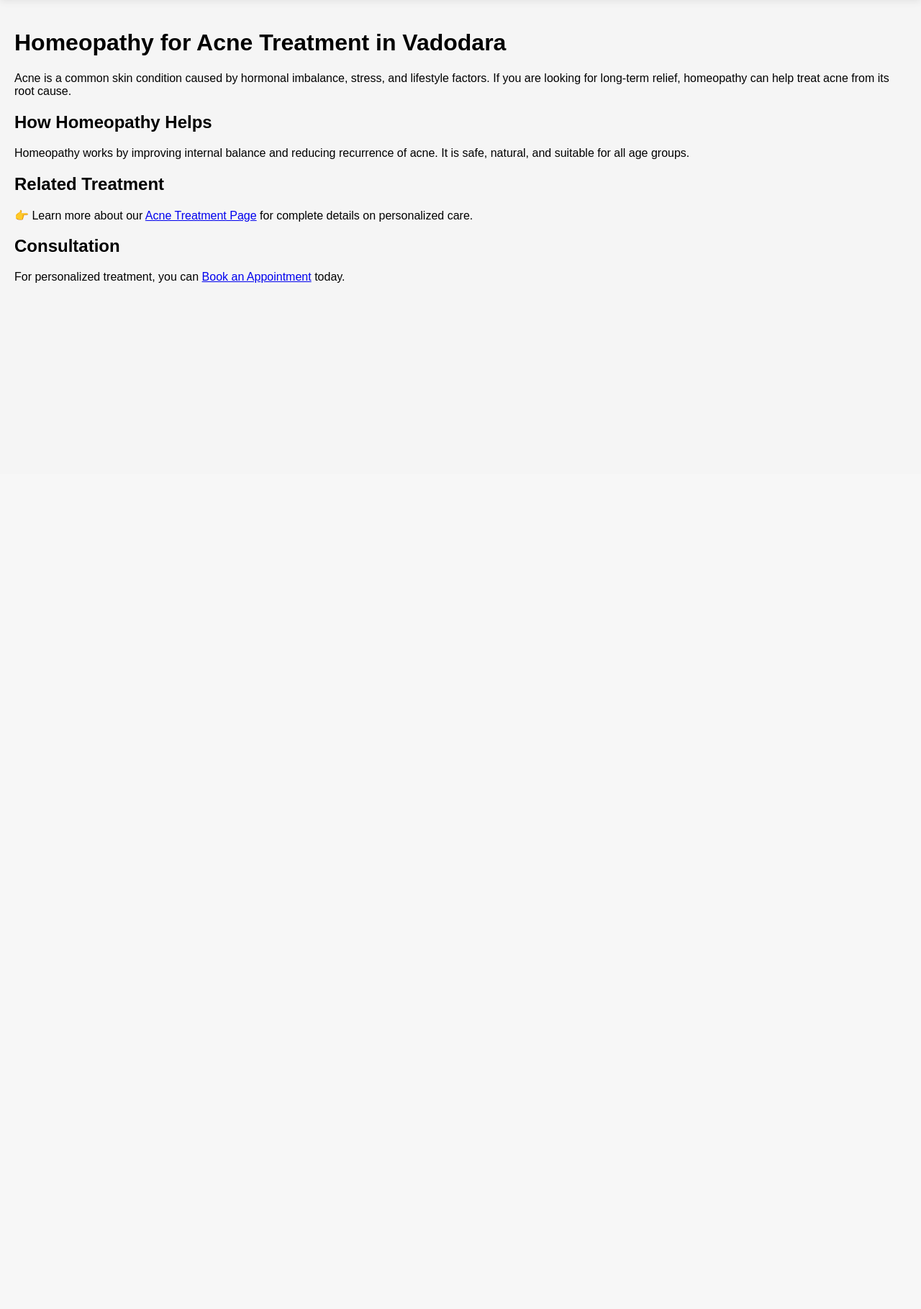
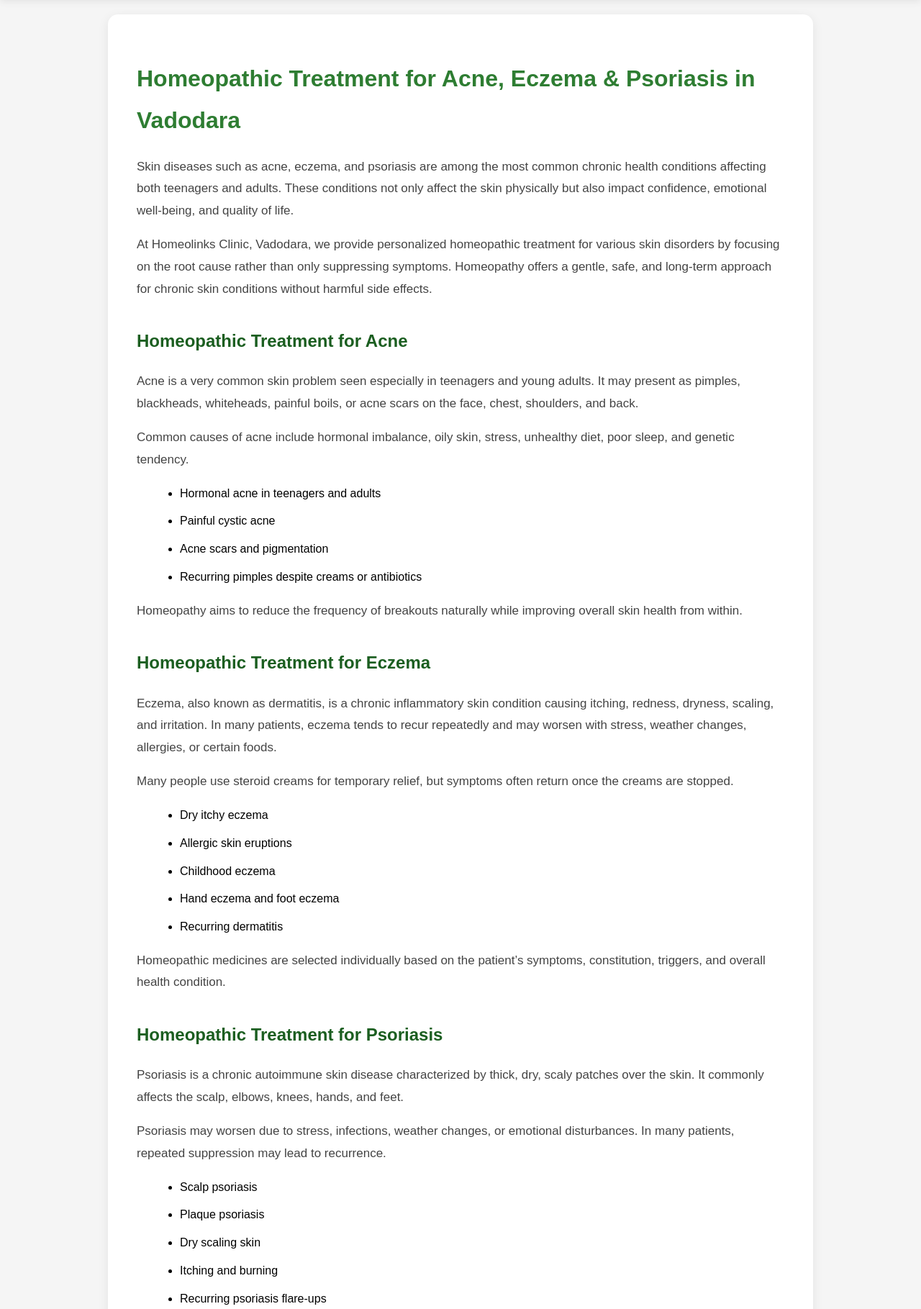
Before and after one commit to kartiklaswani/homeolinks, a Flask app: page /blog/acne-blog in a window 1280 px wide. Shown: the part 141-1960 px from the top of the page at 72% size. Before the commit the page ends 534 px from the top, so only its background shows below. Run offline with Flask 3, Linux system fonts and the light colour scheme; some libraries are stand-ins or nearby versions.

Commit message:
Improved skin disease SEO page

```diff
--- a/templates/acne-blog.html
+++ b/templates/acne-blog.html
@@ -2,34 +2,187 @@
 
 {% block content %}
 
-<div class="section">
+<style>
 
-<h1>Homeopathy for Acne Treatment in Vadodara</h1>
+.blog-container{
+    max-width:900px;
+    margin:auto;
+    background:white;
+    padding:40px;
+    border-radius:14px;
+    box-shadow:0 4px 15px rgba(0,0,0,0.08);
+    line-height:1.8;
+}
+
+.blog-container h1{
+    color:#2e7d32;
+    margin-bottom:20px;
+}
+
+.blog-container h2{
+    color:#1b5e20;
+    margin-top:35px;
+}
+
+.blog-container p{
+    color:#444;
+    font-size:17px;
+}
+
+.blog-container ul{
+    margin-left:20px;
+}
+
+.blog-container li{
+    margin-bottom:10px;
+}
+
+.cta{
+    margin-top:40px;
+    background:#e8f5e9;
+    padding:25px;
+    border-radius:12px;
+    text-align:center;
+}
+
+.cta a{
+    display:inline-block;
+    margin-top:15px;
+    background:#2e7d32;
+    color:white;
+    padding:14px 24px;
+    text-decoration:none;
+    border-radius:8px;
+    font-weight:bold;
+}
+
+</style>
+
+<div class="blog-container">
+
+    <h1>
+        Homeopathic Treatment for Acne, Eczema & Psoriasis in Vadodara
+    </h1>
 
     <p>
-Acne is a common skin condition caused by hormonal imbalance, stress, and lifestyle factors.
-If you are looking for long-term relief, homeopathy can help treat acne from its root cause.
+        Skin diseases such as acne, eczema, and psoriasis are among the most common chronic health conditions affecting both teenagers and adults. These conditions not only affect the skin physically but also impact confidence, emotional well-being, and quality of life.
     </p>
 
-<h2>How Homeopathy Helps</h2>
+    <p>
+        At Homeolinks Clinic, Vadodara, we provide personalized homeopathic treatment for various skin disorders by focusing on the root cause rather than only suppressing symptoms. Homeopathy offers a gentle, safe, and long-term approach for chronic skin conditions without harmful side effects.
+    </p>
+
+    <h2>
+        Homeopathic Treatment for Acne
+    </h2>
 
     <p>
-Homeopathy works by improving internal balance and reducing recurrence of acne.
-It is safe, natural, and suitable for all age groups.
+        Acne is a very common skin problem seen especially in teenagers and young adults. It may present as pimples, blackheads, whiteheads, painful boils, or acne scars on the face, chest, shoulders, and back.
     </p>
 
-<h2>Related Treatment</h2>
+    <p>
+        Common causes of acne include hormonal imbalance, oily skin, stress, unhealthy diet, poor sleep, and genetic tendency.
+    </p>
+
+    <ul>
+        <li>Hormonal acne in teenagers and adults</li>
+        <li>Painful cystic acne</li>
+        <li>Acne scars and pigmentation</li>
+        <li>Recurring pimples despite creams or antibiotics</li>
+    </ul>
 
     <p>
-👉 Learn more about our <a href="/acne">Acne Treatment Page</a>
-for complete details on personalized care.
+        Homeopathy aims to reduce the frequency of breakouts naturally while improving overall skin health from within.
     </p>
 
-<h2>Consultation</h2>
+    <h2>
+        Homeopathic Treatment for Eczema
+    </h2>
 
     <p>
-For personalized treatment, you can <a href="/book">Book an Appointment</a> today.
+        Eczema, also known as dermatitis, is a chronic inflammatory skin condition causing itching, redness, dryness, scaling, and irritation. In many patients, eczema tends to recur repeatedly and may worsen with stress, weather changes, allergies, or certain foods.
     </p>
+
+    <p>
+        Many people use steroid creams for temporary relief, but symptoms often return once the creams are stopped.
+    </p>
+
+    <ul>
+        <li>Dry itchy eczema</li>
+        <li>Allergic skin eruptions</li>
+        <li>Childhood eczema</li>
+        <li>Hand eczema and foot eczema</li>
+        <li>Recurring dermatitis</li>
+    </ul>
+
+    <p>
+        Homeopathic medicines are selected individually based on the patient’s symptoms, constitution, triggers, and overall health condition.
+    </p>
+
+    <h2>
+        Homeopathic Treatment for Psoriasis
+    </h2>
+
+    <p>
+        Psoriasis is a chronic autoimmune skin disease characterized by thick, dry, scaly patches over the skin. It commonly affects the scalp, elbows, knees, hands, and feet.
+    </p>
+
+    <p>
+        Psoriasis may worsen due to stress, infections, weather changes, or emotional disturbances. In many patients, repeated suppression may lead to recurrence.
+    </p>
+
+    <ul>
+        <li>Scalp psoriasis</li>
+        <li>Plaque psoriasis</li>
+        <li>Dry scaling skin</li>
+        <li>Itching and burning</li>
+        <li>Recurring psoriasis flare-ups</li>
+    </ul>
+
+    <p>
+        Homeopathy focuses on improving immunity balance naturally and reducing recurrence over time through individualized treatment.
+    </p>
+
+    <h2>
+        Why Choose Homeopathy for Skin Diseases?
+    </h2>
+
+    <ul>
+        <li>Gentle and safe treatment</li>
+        <li>Suitable for children and adults</li>
+        <li>Treats root cause naturally</li>
+        <li>Helps reduce recurrence</li>
+        <li>No dependency on steroid creams</li>
+        <li>Individualized constitutional approach</li>
+    </ul>
+
+    <h2>
+        Consult Homeolinks Clinic, Vadodara
+    </h2>
+
+    <p>
+        At Homeolinks Clinic, we believe that every skin disease case is unique. Detailed case analysis and individualized homeopathic medicines help in achieving long-term improvement in chronic skin conditions.
+    </p>
+
+    <p>
+        If you are suffering from acne, eczema, psoriasis, allergies, itching, or chronic skin problems, book an appointment today for personalized homeopathic consultation in Vadodara.
+    </p>
+
+    <div class="cta">
+
+        <h2>
+            Book Your Consultation Today
+        </h2>
+
+        <p>
+            Personalized Homeopathic Treatment for Skin Diseases in Vadodara
+        </p>
+
+        <a href="/book">
+            Book Appointment
+        </a>
+
+    </div>
 
 </div>
 
```
Lines whose indentation alone changed are shown as unchanged.
